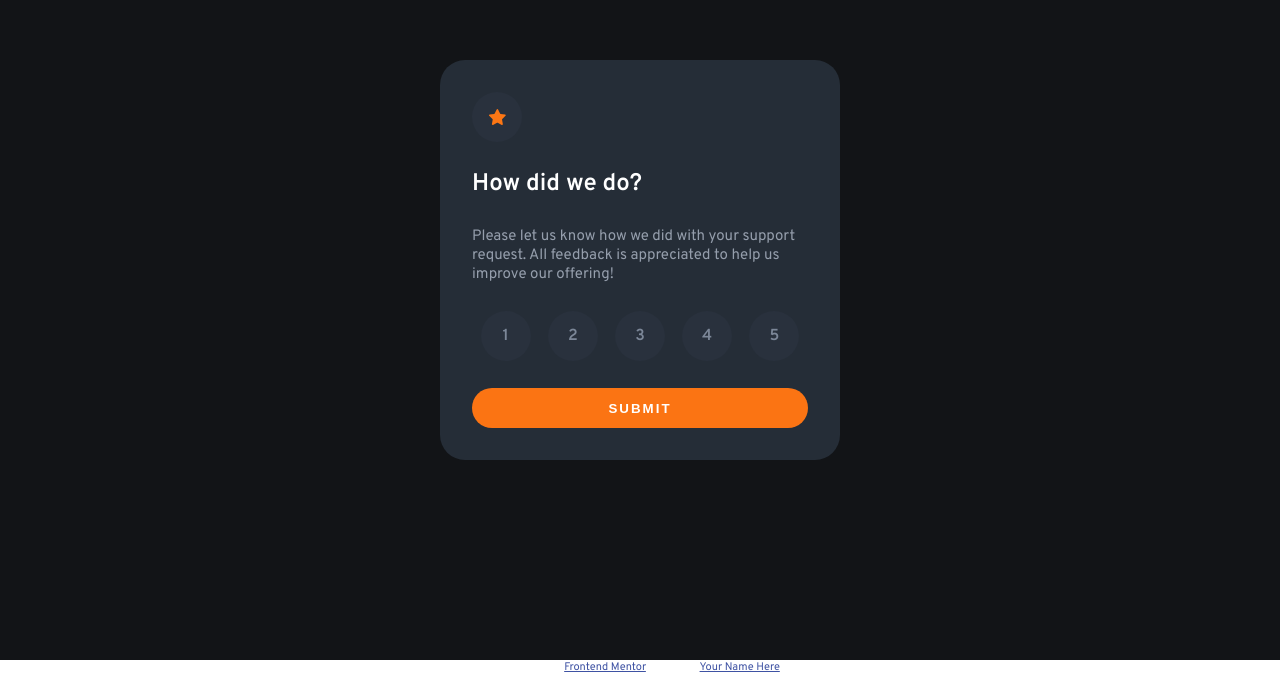
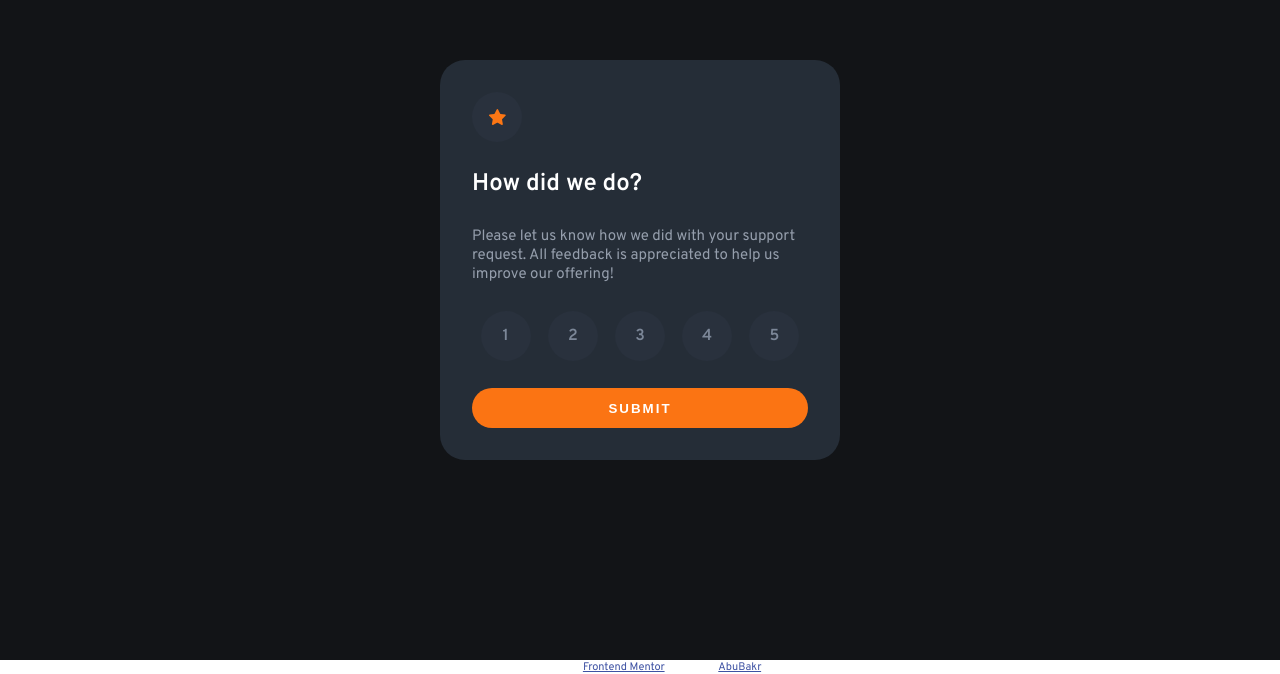
Before and after one commit to abubakr313/Interactive-rating-component, a plain HTML site: page index.html in a window 1280 px wide. Shown: the part 140-814 px from the top of the page. Drawn offline with Linux system fonts and the light colour scheme.

Commit message:
Update index.html

```diff
--- a/index.html
+++ b/index.html
@@ -51,7 +51,7 @@
 
 <div class="attribution">
   Challenge by <a href="https://www.frontendmentor.io?ref=challenge" target="_blank">Frontend Mentor</a>.
-  Coded by <a href="#">Your Name Here</a>.
+  Coded by <a href="https://www.frontendmentor.io/profile/abubakr313">AbuBakr</a>.
 </div>
 
 <!-- JavaScript code -->
```
